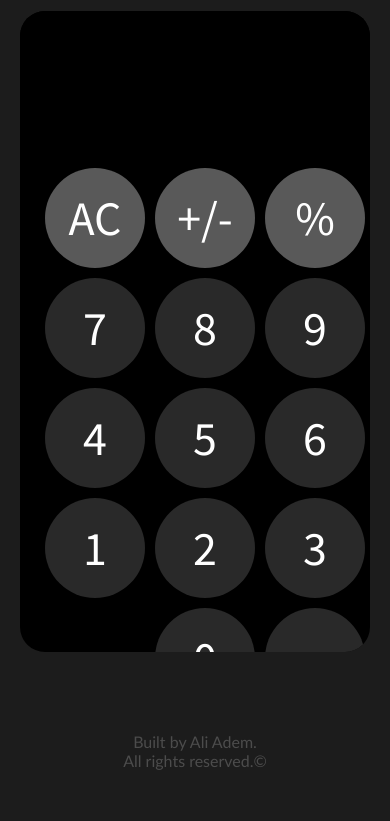
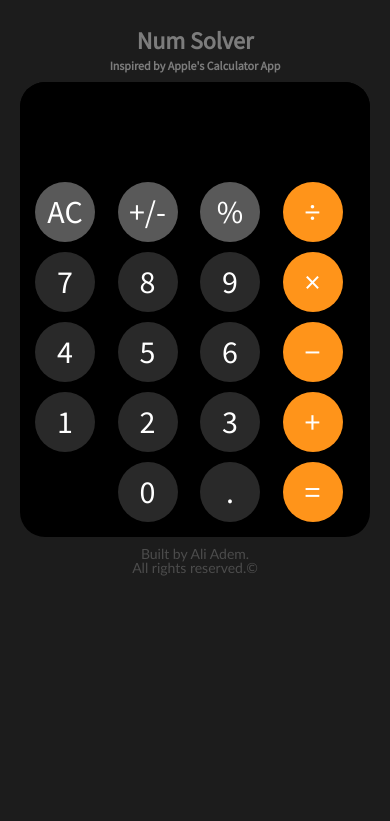
Before and after one commit to aad3m/Calculator, a website built with webpack: page index.html in a window 390 px wide. Shown: the part 123-944 px from the top of the page. After the commit the page ends 844 px from the top, so only its background shows below. Built offline with nearby package versions, Linux system fonts and the light colour scheme.

Commit message:
refactor: fixed screen sizing issue

```diff
--- a/css/style.css
+++ b/css/style.css
@@ -1,15 +1,17 @@
-body{
+body {
   margin: 0;
-  padding: 20px;
   height: 100vh;
   display: flex;
   justify-content: center;
   align-items: center;
   background: rgba(0, 0, 0, 0.89);
   flex-direction: column;
+  line-height: 1;
+  box-sizing: border-box;
+  padding: 20px
 }
 
-#calculator{
+#calculator {
   background-color: hsl(0, 0%, 0%);
   border-radius: 25px;
   max-width: 500px;
@@ -18,7 +20,7 @@ body{
   overflow: hidden;
 }
 
-#display{
+#display {
   width: 100%;
   padding: 20px;
   font-size: 5rem;
@@ -31,7 +33,7 @@ body{
   box-sizing: border-box;
 }
 
-#keys{
+#keys {
   display: grid;
   grid-template-columns: repeat(4, 1fr);
   gap: 10px;
@@ -56,46 +58,41 @@ button:hover {
 button:active {
   background-color: hsl(0, 0%, 35%);
 }
-.operator-btn{
+.operator-btn {
   background-color: hsl(32, 100%, 55%);
 }
-.operator-btn:hover{
+.operator-btn:hover {
   background-color: hsl(35, 100%, 65%);
 }
-.operator-btn:active{
+.operator-btn:active {
   background-color: hsl(35, 100%, 75%);
 }
 
-.top-btn{
+.top-btn {
   background-color: hsl(0, 0%, 35%);
 }
-.top-btn:hover{
+.top-btn:hover {
   background-color: hsl(0, 0%, 45%);
 }
-.top-btn:active{
+.top-btn:active {
   background-color: hsl(0, 0%, 55%);
 }
-.blank{
+.blank {
   background-color: transparent;
 }
-.blank:hover{
+.blank:hover {
   background-color: transparent;
   cursor: unset;
 }
-
 
 /* Footer */
 .footer {
   width: 100%;
   height: 100px;
   text-align: center;
-  font-family:  'Gill Sans', 'Gill Sans MT', Calibri, 'Trebuchet MS', sans-serif;
+  font-family: 'Gill Sans', 'Gill Sans MT', Calibri, 'Trebuchet MS', sans-serif;
   animation: fadeIn 1s ease-in;
-  position: relative;
-  bottom: -5rem;
-
-
-
+  bottom: 0;
 }
 .footer p {
   margin: 0;
@@ -107,26 +104,80 @@ button:active {
   font-family: 'Source Sans Pro', sans-serif;
   color: #7c7c7c;
   text-align: center;
-  display: flex;
-  top: 1%;
-  left: 50%;
-  transform: translate(-50%, -50%);
   font-size: 3rem;
-  position: relative;
-  margin-bottom: -25px;
 }
+
 .h2 {
   background-color: transparent;
   font-family: 'Source Sans Pro', sans-serif;
   color: #7c7c7c;
   text-align: center;
-  display: flex;
-  left: 50%;
-  transform: translate(-50%, -50%);
   font-size: 1rem;
-  position: relative;
+  margin-top: -5%;
 }
 
+/* Responsive Styles */
+@media (max-width: 768px) {
+  #display {
+    font-size: 4rem;
+  }
+
+  button {
+    width: 80px;
+    height: 80px;
+    font-size: 2.5rem;
+    padding: 0;
+  }
+
+  #keys {
+    padding: 20px;
+  }
+
+  .h1 {
+    font-size: 2rem;
+
+  }
+
+  .h2 {
+    font-size: 0.875rem;
+
+  }
+}
+
+@media (max-width: 480px) {
+  #display {
+    font-size: 3rem;
+    padding: 15px;
+  }
+
+  button {
+    width: 60px;
+    height: 60px;
+    font-size: 2rem;
+    padding: 0;
+  }
+
+  #keys {
+    padding: 15px;
+  }
+
+  .h1 {
+    font-size: 1.5rem;
+
+  }
+
+  .h2 {
+    font-size: 0.75rem;
+
+  }
+
+  .footer {
+    height: auto;
+    padding: 10px;
+    font-size: 0.875rem;
+    margin: 0;
+  }
+}
 
 @keyframes fadeIn {
   from {
```
